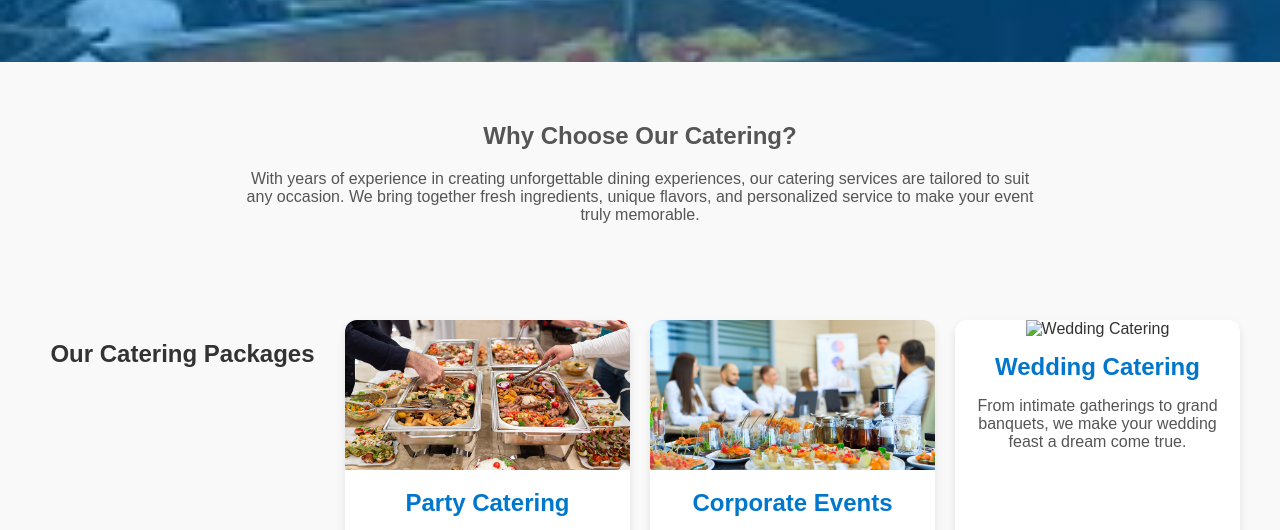
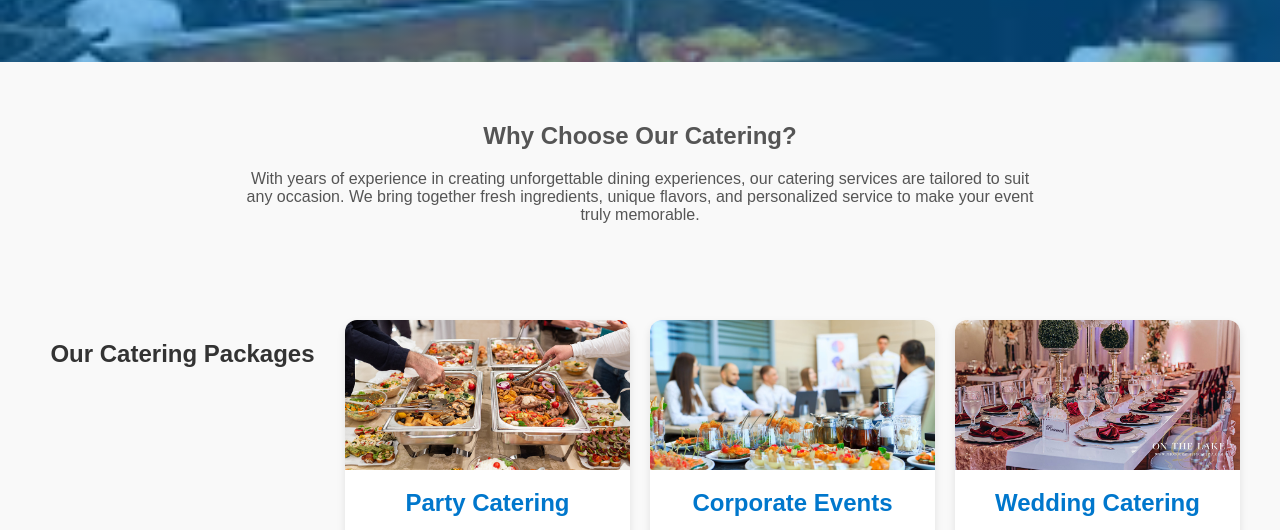
Before and after one commit to NthatuoaFemaleCoder/YUMMY-RESTUARANT.CO.LS, a plain HTML site: page catering.html in a window 1280 px wide. Shown: the part 245-775 px from the top of the page. Drawn offline with Linux system fonts and the light colour scheme; files whose address does not match are found by name.

Commit message:
Update catering.html

```diff
--- a/catering.html
+++ b/catering.html
@@ -41,7 +41,7 @@
                 <p>Impress your clients and employees with a professional setup, delicious food, and excellent service.</p>
             </div>
             <div class="catering-card">
-                <img src="image/wedding (1).jpg" alt="Wedding Catering">
+                <img src="wedding (1).jpg" alt="Wedding Catering">
                 <h3>Wedding Catering</h3>
                 <p>From intimate gatherings to grand banquets, we make your wedding feast a dream come true.</p>
             </div>
```
